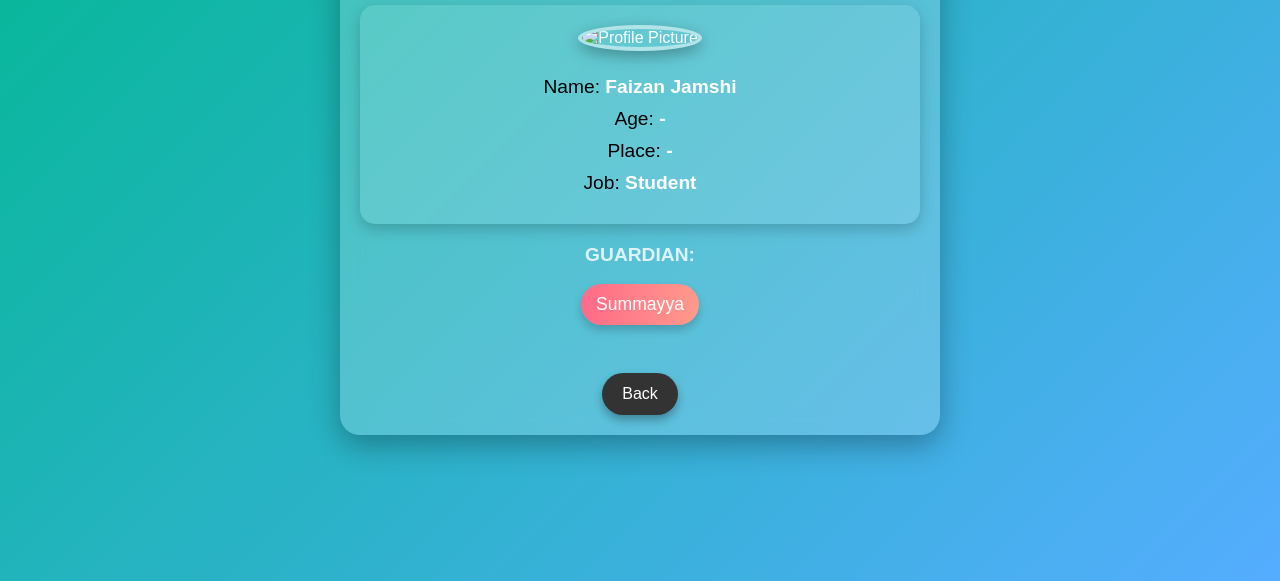
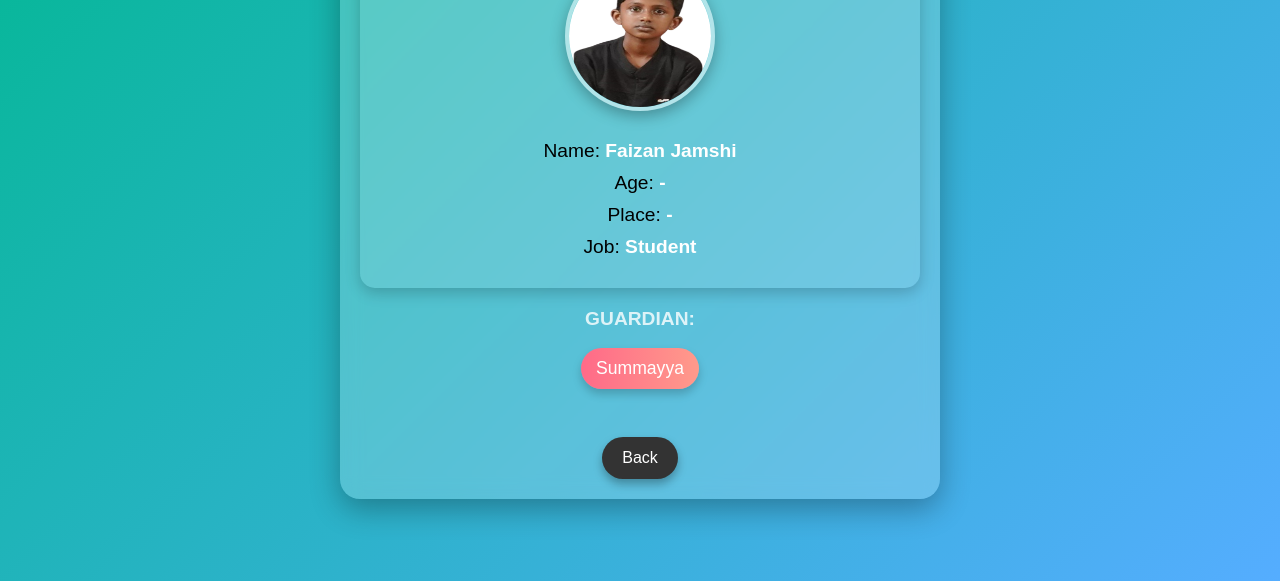
Before and after one commit to chemmala-family/chemmala-family-meet, a plain HTML site: page Faizan Jamshi.html in a window 1280 px wide. Shown: the part 219-800 px from the top of the page. Drawn offline with Linux system fonts and the light colour scheme.

Commit message:
Update Faizan Jamshi.html

```diff
--- a/Faizan Jamshi.html
+++ b/Faizan Jamshi.html
@@ -12,7 +12,7 @@
                 <h2>Profile</h2>
             </div>
             <div class="profile-card">
-                <img src="Faizan Jamshi.html" alt="Profile Picture" />
+                <img src="Faizan.png" alt="Profile Picture" />
                 <h3>Name: <span>Faizan Jamshi</span></h3>
                 <h3>Age: <span>-</span></h3>
                 <h3>Place: <span>-</span></h3>
```
